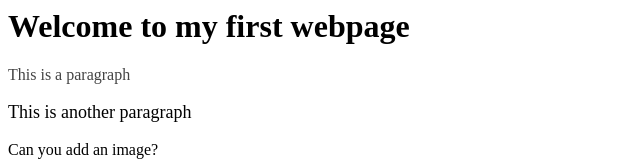
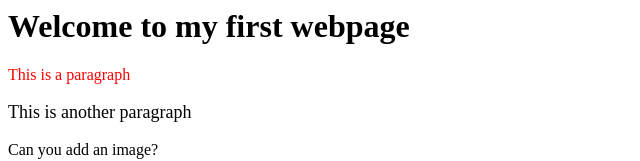
Before and after one commit to gashora/my-first-website, a plain HTML site: page index.html in a window 1280 px wide. Shown: the top 161 px of the page, without its empty margins (0-640 px from the left). Drawn offline with Linux system fonts and the light colour scheme.

Commit message:
Update index.html

```diff
--- a/index.html
+++ b/index.html
@@ -4,7 +4,7 @@
   </head>
   <body style="background-color: white;">
     <h1>Welcome to my first webpage</h1>
-    <p style="color:#444;">This is a paragraph</p>
+    <p style="color:red;">This is a paragraph</p>
     <p style="font-size: 18px;">This is another paragraph</p>
     <p>Can you add an image?</p>
     <p>Can you change the colour of this paragraph?</p>
```
